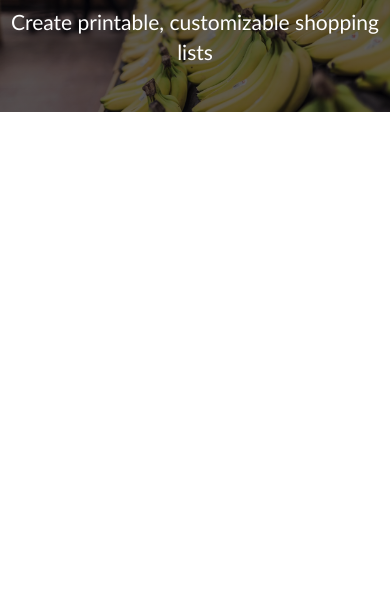
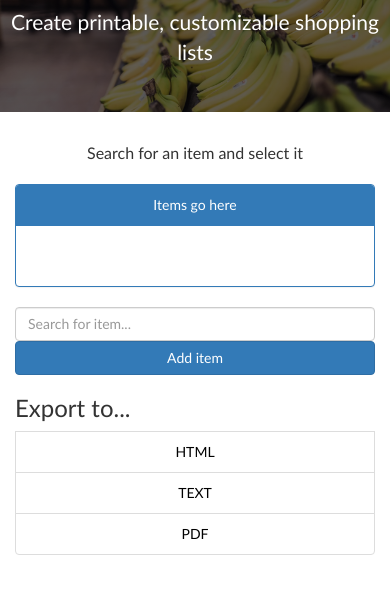
Before and after one commit to doxtu/shopping-assist, a website: page public/index.html in a window 390 px wide. Shown: the part 93-686 px from the top of the page. Drawn offline with Linux system fonts and the light colour scheme.

Commit message:
html structured

```diff
--- a/public/css/main.css
+++ b/public/css/main.css
@@ -2,6 +2,7 @@
 body{
 	font-family:Calibri,Verdana,sans-serif;
 }
+
 .jumbotron{
 	color:#fff;
 	background:hsl(240,40%,80%);
@@ -12,3 +13,26 @@ body{
 	background-repeat:no-repeat;
 	background-size:cover;
 }
+
+.list-group{
+	width:27%;
+}
+
+.list-group a{
+	color:black;
+}
+
+.list-group a:hover{
+	background:#337ab7;
+	color:white;
+}
+
+@media screen and (max-width:768px){
+	.list-group{
+		width:100%;
+	}
+
+	.form-inline input{
+		width:100%;
+	}
+}
--- a/public/index.html
+++ b/public/index.html
@@ -15,7 +15,26 @@
 			<p class="text-center">Create printable, customizable shopping lists</p>
 		</header>
 		<div class="container">
+			<p class="lead text-center">Search for an item and select it</p>
+			<div class="center-block panel panel-primary">
+				<div class="panel-heading text-center">Items go here</div>
+				<div class="panel-body" id="itemList">
+				</div>
+				<div class="panel-body">
+				</div>
+			</div>
+			<div class="form-inline text-center">
+				<input class="form-control" type="text" name="search" placeholder="Search for item...">
+				<input class="btn btn-primary" type="button" value="Add item">
+			</div>
+			<div class="list-group center-block">
+				<h3>Export to...</h3>
+				<a id="thiseroni" class="list-group-item text-center" href="#" download>HTML</a>
+				<a class="list-group-item text-center" href="#" download>TEXT</a>
+				<a class="list-group-item text-center" href="#" download>PDF</a>
+			</div>
 		</div>
 	</body>
-	<script type="text/javascript" src="js/jquery-3.2.1.min.js">
+	<script type="text/javascript" src="js/jquery-3.2.1.min.js"></script>
+	<script type="text/javascript" src="js/main.js"></script>
 </html>
--- /dev/null
+++ b/public/js/main.js
@@ -0,0 +1,3 @@
+$(document).ready(function exe(){
+  console.log("hi");
+});
```
